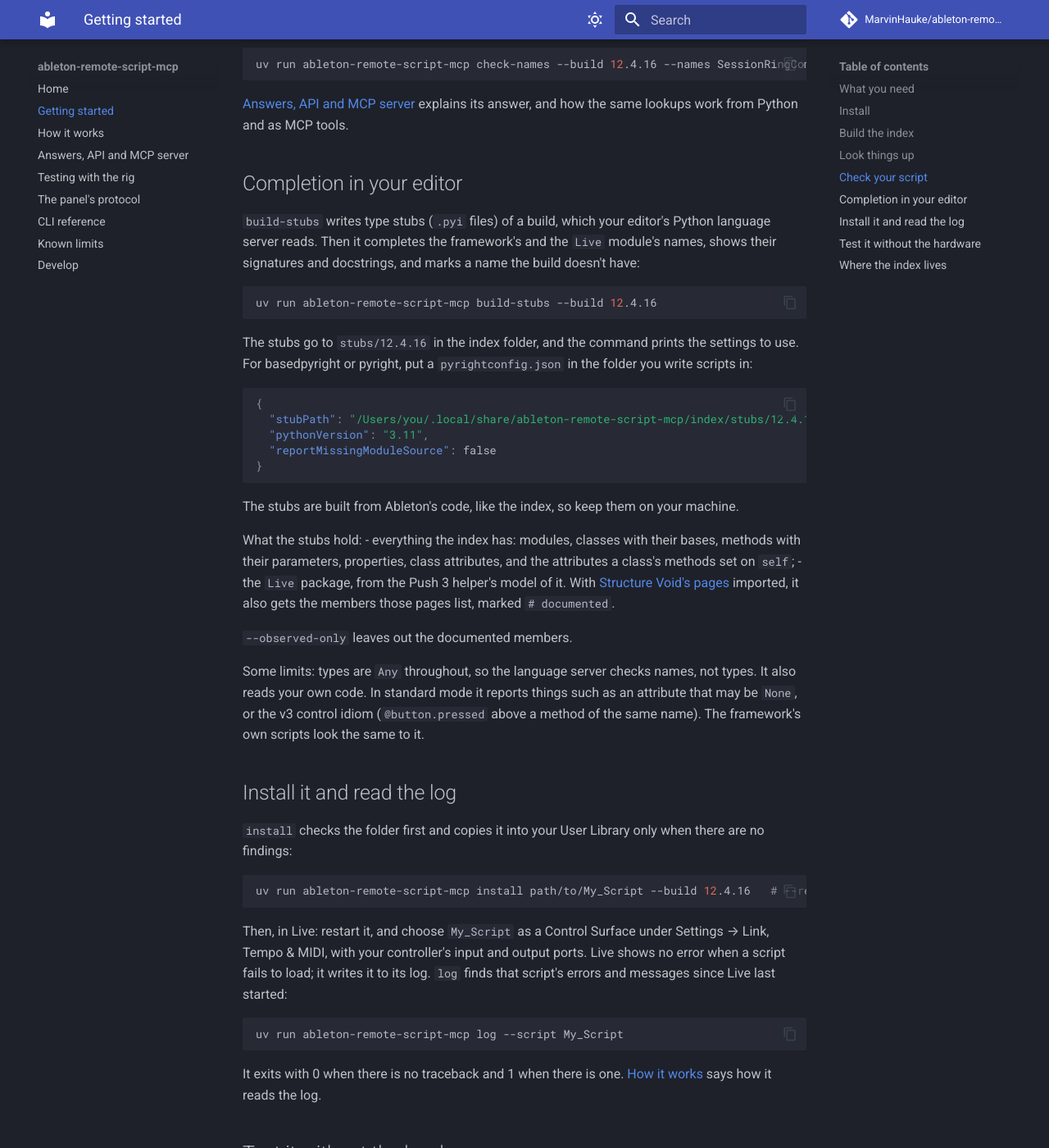
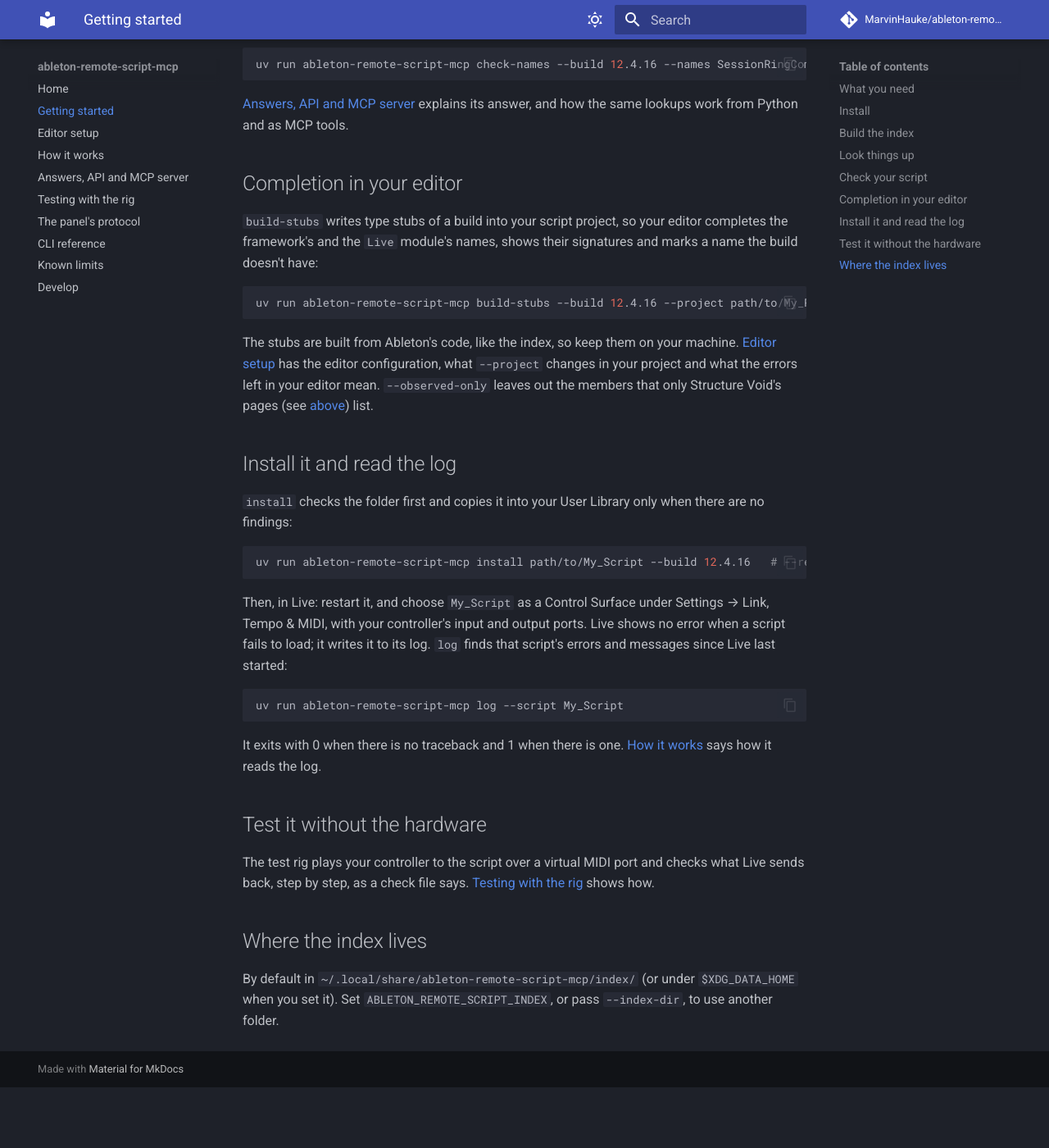
Before and after one commit to MarvinHauke/ableton-remote-script-mcp, an MkDocs documentation site: the page built from docs/getting-started.md, in a window 1280 px wide and 1400 px high, scrolled down 2177 px. Shown: the whole window at 82% size. Built offline with MkDocs 1.6.1 and Material for MkDocs 9.7.7, drawn with Linux system fonts in a browser that asks for light colours; comment, search, counter and statistics services are not loaded; after the commit the page ends 3503 px from its top, so only the background shows below that.

Commit message:
docs: Editor setup page, build-stubs --project for writing scripts by hand; the control idiom's workaround corrected (plan 0001 Decision 56, task 3)
Co-Authored-By: Claude Opus 5.5 <noreply@anthropic.com>

````diff
--- a/docs/getting-started.md
+++ b/docs/getting-started.md
@@ -111,40 +111,18 @@ from Python and as MCP tools.
 
 ## Completion in your editor
 
-`build-stubs` writes type stubs (`.pyi` files) of a build, which your editor's Python language
-server reads. Then it completes the framework's and the `Live` module's names, shows their
-signatures and docstrings, and marks a name the build doesn't have:
+`build-stubs` writes type stubs of a build into your script project, so your editor completes the
+framework's and the `Live` module's names, shows their signatures and marks a name the build
+doesn't have:
 
 ```sh
-uv run ableton-remote-script-mcp build-stubs --build 12.4.16
-```
-
-The stubs go to `stubs/12.4.16` in the index folder, and the command prints the settings to use.
-For basedpyright or pyright, put a `pyrightconfig.json` in the folder you write scripts in:
-
-```json
-{
-  "stubPath": "/Users/you/.local/share/ableton-remote-script-mcp/index/stubs/12.4.16",
-  "pythonVersion": "3.11",
-  "reportMissingModuleSource": false
-}
+uv run ableton-remote-script-mcp build-stubs --build 12.4.16 --project path/to/My_Project
 ```
 
 The stubs are built from Ableton's code, like the index, so keep them on your machine.
-
-What the stubs hold:
-- everything the index has: modules, classes with their bases, methods with their parameters,
-  properties, class attributes, and the attributes a class's methods set on `self`;
-- the `Live` package, from the Push 3 helper's model of it. With
-  [Structure Void's pages](#build-the-index) imported, it also gets the members those pages
-  list, marked `# documented`.
-
-`--observed-only` leaves out the documented members.
-
-Some limits: types are `Any` throughout, so the language server checks names, not types. It
-also reads your own code. In standard mode it reports things such as an attribute that may be
-`None`, or the v3 control idiom (`@button.pressed` above a method of the same name). The
-framework's own scripts look the same to it.
+[Editor setup](editor-setup.md) has the editor configuration, what `--project` changes in your
+project and what the errors left in your editor mean. `--observed-only` leaves out the members
+that only Structure Void's pages (see [above](#build-the-index)) list.
 
 ## Install it and read the log
 
--- a/mkdocs.yml
+++ b/mkdocs.yml
@@ -33,6 +33,7 @@ exclude_docs: |
 nav:
   - Home: index.md
   - Getting started: getting-started.md
+  - Editor setup: editor-setup.md
   - How it works: how-it-works.md
   - Answers, API and MCP server: answers.md
   - Testing with the rig: test-rig.md
````
Also changed, not shown: README.md (+6 -3 lines), docs/editor-setup.md (added, +151 -0 lines), docs/feature-plans/0001-architecture.md (+14 -1 lines), docs/feature-plans/STATUS.md (+4 -2 lines).
